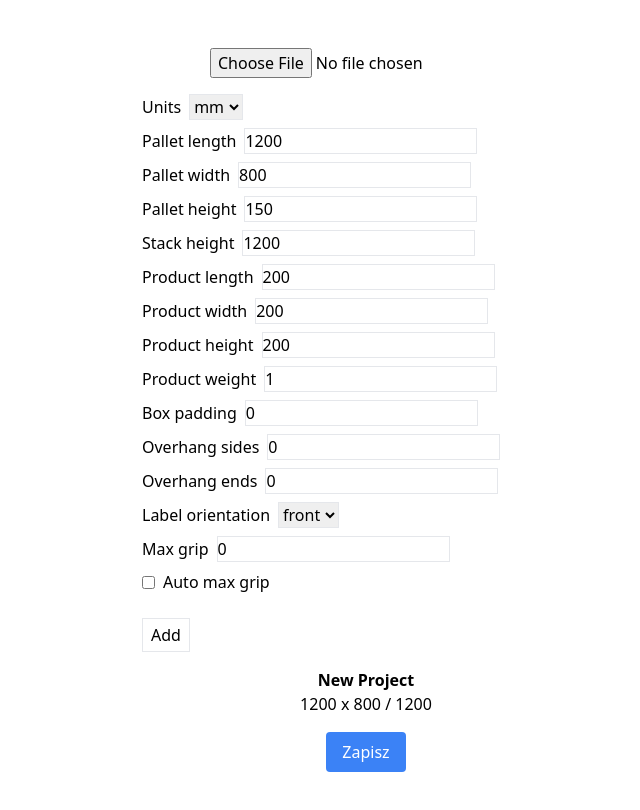
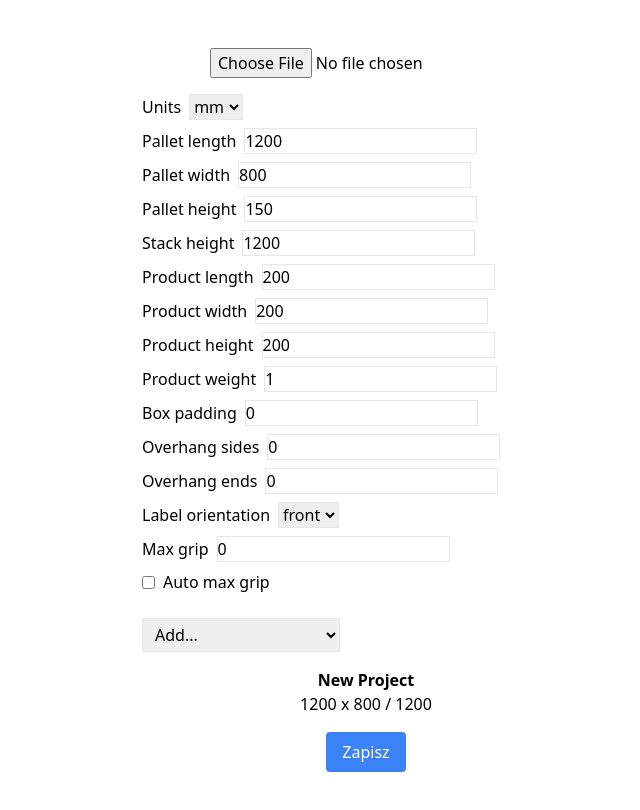
Before and after one commit to deekki/pally, a React (Vite) app in the folder pal-in/: page / in a window 1280 px wide. Shown: the top 810 px of the page, without its empty margins (274-914 px from the left). Built offline with nearby package versions, Linux system fonts and the light colour scheme.

Commit message:
feat: support separator layers

```diff
--- a/pal-in/src/App.tsx
+++ b/pal-in/src/App.tsx
@@ -86,8 +86,8 @@ function App() {
     }
   }
 
-  const addLayer = () => {
-    const base = 'layer'
+  const addLayer = (cls: 'layer' | 'separator') => {
+    const base = cls === 'layer' ? 'layer' : 'separator'
     let n = project.layerTypes.length + 1
     let name = `${base}${n}`
     const existing = new Set(project.layerTypes.map((l) => l.name))
@@ -95,7 +95,10 @@ function App() {
       n += 1
       name = `${base}${n}`
     }
-    const newLayer: LayerDefinition = { name, class: 'layer', pattern: [] }
+    const newLayer: LayerDefinition =
+      cls === 'layer'
+        ? { name, class: 'layer', pattern: [] }
+        : { name, class: 'separator', height: 1 }
     setProject((prev) => ({
       ...prev,
       layerTypes: [...prev.layerTypes, newLayer],
@@ -351,8 +354,24 @@ function App() {
           moveUp={moveLayerUp}
           moveDown={moveLayerDown}
         />
-        <div className="mt-2 flex gap-2">
-          <button className="border px-2 py-1" onClick={addLayer}>Add</button>
+        <div className="mt-2 flex gap-2 items-center">
+          <select
+            className="border px-2 py-1"
+            defaultValue=""
+            onChange={(e) => {
+              const val = e.target.value as 'layer' | 'separator' | ''
+              if (val) {
+                addLayer(val)
+                e.target.value = ''
+              }
+            }}
+          >
+            <option value="" disabled>
+              Add...
+            </option>
+            <option value="layer">New layer with boxes</option>
+            <option value="separator">Separator</option>
+          </select>
           {selectedLayer !== null && (
             <button
               className="border px-2 py-1"
@@ -362,7 +381,9 @@ function App() {
             </button>
           )}
         </div>
-        {selectedLayer !== null && (
+        {selectedLayer !== null &&
+          project.layerTypes.find((l) => l.name === project.layers[selectedLayer])!
+            .class === 'layer' && (
           <div className="mt-2">
             <PatternEditor
               layer={
--- a/pal-in/src/LayerList.tsx
+++ b/pal-in/src/LayerList.tsx
@@ -1,5 +1,3 @@
-import React from 'react'
-
 interface LayerListProps {
   layers: string[]
   onSelect: (index: number) => void
--- a/pal-in/src/PatternEditor.tsx
+++ b/pal-in/src/PatternEditor.tsx
@@ -1,4 +1,4 @@
-import React, { useState } from 'react'
+import { useState } from 'react'
 import type { LayerDefinition, PatternItem } from './data/interfaces'
 
 interface Props {
```
